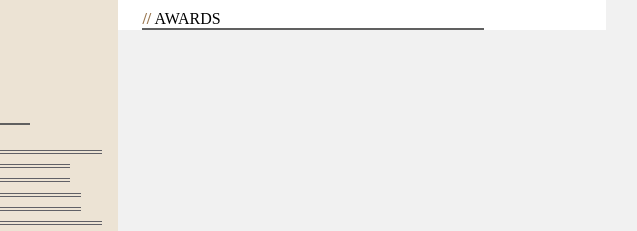
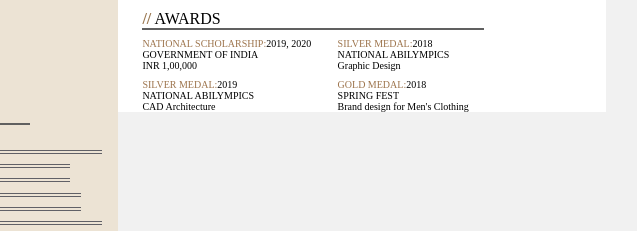
Before and after one commit to obitors/online-cv, a plain HTML site: page index.html in a window 1280 px wide. Shown: the part 523-754 px from the top of the page, 434-1071 px from the left. Drawn offline with Linux system fonts and the light colour scheme.

Commit message:
Version 4.3

```diff
--- a/css/style.css
+++ b/css/style.css
@@ -233,24 +233,30 @@ my-references .reference {
     width: 70%;
 }
 
-.right-item .item-heading {
+.awards-item {
+    width: 40%;
+    float: left;
+}
+
+
+.item-heading {
     text-transform: uppercase;
     font-size: 7.5pt;
     font-weight: 400;
 
 }
 
-.left-item .item-place {
+.item-place {
     font-style: italic;
     font-size: 7.5pt;
 }
 
-.left-item .item-year {
+.item-year {
     font-weight: 400;
     font-size: 7.5pt;
 }
 
-.right-item .item-title {
+.item-title {
     text-transform: uppercase;
     font-size: 7.5pt;
     font-weight: 300;
@@ -267,6 +273,13 @@ my-references .reference {
     text-align: justify;
 }
 
+.awards-item-year {
+    display: inline;
+    font-weight: 300;
+    color: #000;
+
+}
+
 body {
     font-family: aileron;
     font-weight: 100;
--- a/index.html
+++ b/index.html
@@ -25,7 +25,7 @@
             <div class="left-content">
                 <div class="about-me">
                     <p> I am Ashutosh Agrawal, currently in the pre-final year of the bachlor of Architecture program at the Indian Institute of Technology, kharagpur.
-                        <br /> I seek to secure a position as an Architecture internat your esteemed firm. Through this resume I wish to convey my passion for Architecture and highlight my current skillset</p>
+                        <br /> I seek to secure a position as an Architecture intern at your esteemed firm. Through this resume I wish to convey my passion for Architecture and highlight my current skillset</p>
                     <div class="address">
                         <b>Address:</b>
                         Radha Krishnan Hall,
@@ -356,6 +356,55 @@
                         <div class="seperator">
                         </div>
                     </div>
+                    <div class="item-row">
+                        <div class="awards-item">
+                            <div class="item-heading cv-color2">
+                                National Scholarship:<div class="awards-item-year">2019, 2020</div>
+                            </div>
+                            <div class="item-title">
+                                Government of India
+                            </div>
+                            <div class="item-content">
+                                INR 1,00,000
+                            </div>
+                        </div>
+                        <div class="awards-item">
+                            <div class="item-heading cv-color2">
+                                Silver medal:<div class="awards-item-year">2018</div>
+                            </div>
+                            <div class="item-title">
+                                National Abilympics
+                            </div>
+                            <div class="item-content">
+                                Graphic Design
+                            </div>
+                        </div>
+                    </div>
+                    <div class="item-row">
+                        <div class="awards-item">
+                            <div class="item-heading cv-color2">
+                                Silver medal:<div class="awards-item-year">2019</div>
+                            </div>
+                            <div class="item-title">
+                                National Abilympics
+                            </div>
+                            <div class="item-content">
+                                CAD Architecture
+                            </div>
+                        </div>
+                        <div class="awards-item">
+                            <div class="item-heading cv-color2">
+                                Gold medal:<div class="awards-item-year">2018</div>
+                            </div>
+                            <div class="item-title">
+                                Spring Fest
+                            </div>
+                            <div class="item-content">
+                                Brand design for Men's Clothing
+                            </div>
+                        </div>
+                    </div>
+
 
                 </div>
 
```
